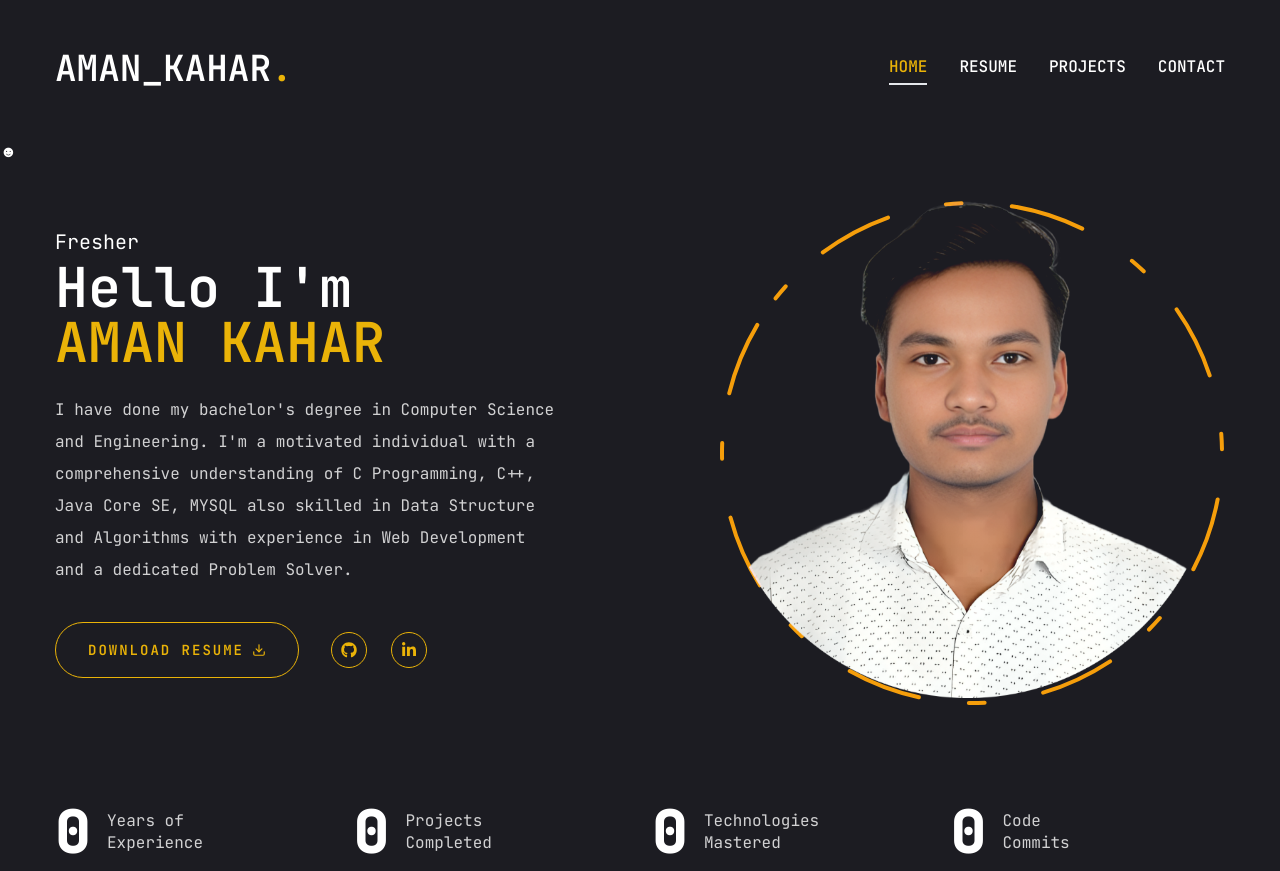
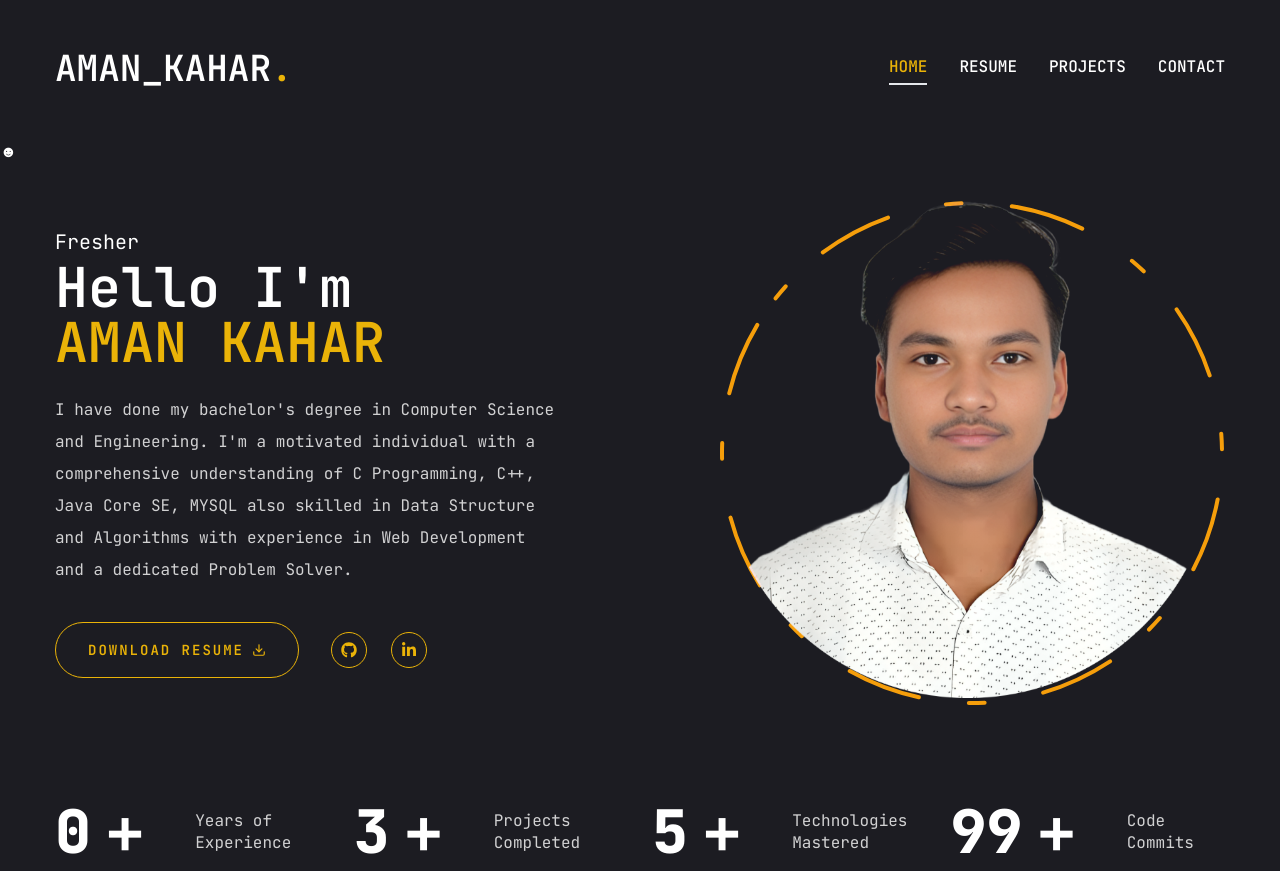
Before and after one commit to aman-kahar/Aman-Portofolio, a Next.js app: page / in a window 1280 px wide. Built offline with nearby package versions, Linux system fonts and the light colour scheme.

Commit message:
new modification

```diff
--- a/components/ui/Stats.jsx
+++ b/components/ui/Stats.jsx
@@ -32,11 +32,12 @@ const Stats = () => {
                 key={index}
               >
                 <CountUp
-                  end={item.num + "+ "}
+                  end={item.num}
                   duration={5}
                   delay={2}
                   className="text-4xl xl:text-6xl font-extrabold"
                 />
+                <pre className="text-4xl xl:text-6xl font-extrabold">+ </pre>
                 <p
                   className={`${
                     item.text.length < 15 ? "max-w-[100px]" : "max-w-[150px]"
```
